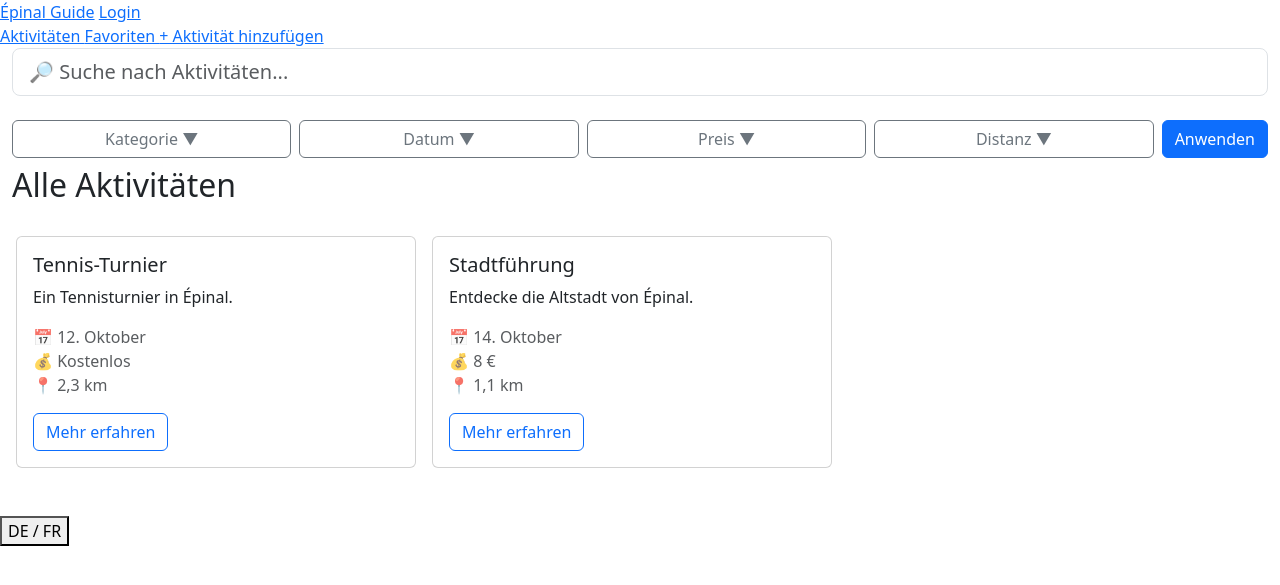
After one commit to franca-lendi/epinal-website, a Django app: page /activities/ in a window 1280 px wide. The commit adds this page. Shown: the top 585 px of the page. Run offline with Django 5.2, Linux system fonts and the light colour scheme.

Commit message:
aktivitäten gerüst

```diff
--- /dev/null
+++ b/guide/templates/guide/activities.html
@@ -0,0 +1,252 @@
+{% extends "guide/base.html" %} <!-- aufbauen darauf -->
+
+{% block title %}Aktivitäten – Épinal Guide{% endblock %} <!-- gleiche da -->
+
+{% block content %} <!-- jetzt rein wo zwischen main bei base steht -->
+
+<div class="container-fluid"> <!-- container-fluid=fast ganze Bildschirmfläche -->
+
+    <!-- Suchleiste -->
+    <div class="row mb-4"> <!-- container, row, col/ mb-4= marchin-bottom 4 -->
+        <div class="col"> <!-- container, col, row -->
+            <input
+                type="text"
+                class="form-control form-control-lg"
+                placeholder="🔎 Suche nach Aktivitäten..."
+            > <!-- form-control = eingabefeld lg= large  -->
+        </div>
+    </div>
+
+<!-- Filter -->
+<div class="row g-2 mb-5">
+
+    <!-- Kategorie -->
+    <div class="col"> <!-- jeder filter eigene spalte -->
+        <button
+            class="btn btn-outline-secondary w-100"
+            type="button"
+            data-bs-toggle="collapse"
+            data-bs-target="#kategorieFilter"
+        > <!-- bootstrap, nimmt gesamte breite der spalte ein/ bootstrap auf und zu klappen -->
+        <!-- was aufgeklappt hashtag heisst sucht nach element mit dieser id -->
+            Kategorie ▼
+        </button>
+
+        <div class="collapse mt-2" id="kategorieFilter"> <!-- das hier aufklappen -->
+            <div class="border rounded p-3"> <!-- p=padding innenabstand -->
+
+                <div class="form-check"> <!-- bootstrap für checkbox -->
+                    <input class="form-check-input" type="checkbox" id="sport"> <!-- bootstrap gestlalted, type und id -->
+                    <label class="form-check-label" for="sport"> <!-- dann label dafür Sport -->
+                        Sport
+                    </label>
+                </div>
+
+                <div class="form-check">
+                    <input class="form-check-input" type="checkbox" id="2">
+                    <label class="form-check-label" for="2">
+                        2
+                    </label>
+                </div>
+
+                <div class="form-check">
+                    <input class="form-check-input" type="checkbox" id="3">
+                    <label class="form-check-label" for="3">
+                        3
+                    </label>
+                </div>
+
+                <div class="form-check">
+                    <input class="form-check-input" type="checkbox" id="4">
+                    <label class="form-check-label" for="4">
+                        4
+                    </label>
+                </div>
+
+            </div>
+        </div>
+    </div>
+
+
+    <!-- Datum -->
+    <div class="col">
+        <button
+            class="btn btn-outline-secondary w-100"
+            type="button"
+            data-bs-toggle="collapse"
+            data-bs-target="#datumFilter"
+        >
+            Datum ▼
+        </button>
+
+        <div class="collapse mt-2" id="datumFilter">
+            <div class="border rounded p-3">
+
+                <label class="form-label small text-muted">
+                    Von
+                </label>
+
+                <input
+                    type="date"
+                    class="form-control mb-2"
+                >
+                <!-- type datumsfeld -->
+
+                <label class="form-label small text-muted">
+                    Bis
+                </label>
+
+                <input
+                    type="date"
+                    class="form-control"
+                >
+
+            </div>
+        </div>
+    </div>
+
+
+    <!-- Preis -->
+    <div class="col">
+        <button
+            class="btn btn-outline-secondary w-100"
+            type="button"
+            data-bs-toggle="collapse"
+            data-bs-target="#preisFilter"
+        >
+            Preis ▼
+        </button>
+
+        <div class="collapse mt-2" id="preisFilter">
+            <div class="border rounded p-3">
+
+                <input
+                    type="range"
+                    class="form-range"
+                    min="0"
+                    max="100"
+                    value="100"
+                >
+<!-- type schiebeding, form-range bootstrap, value= startwert -->
+                <div class="d-flex justify-content-between"> <!-- möglichst weit auseinander -->
+                    <span>0 €</span>
+                    <span>100 €</span>
+                </div>
+
+            </div>
+        </div>
+    </div>
+
+
+    <!-- Distanz -->
+    <div class="col">
+        <button
+            class="btn btn-outline-secondary w-100"
+            type="button"
+            data-bs-toggle="collapse"
+            data-bs-target="#distanzFilter"
+        >
+            Distanz ▼
+        </button>
+
+        <div class="collapse mt-2" id="distanzFilter">
+            <div class="border rounded p-3">
+
+                <input
+                    type="range"
+                    class="form-range"
+                    min="0"
+                    max="20"
+                    value="20"
+                >
+
+                <div class="d-flex justify-content-between">
+                    <span>0 km</span>
+                    <span>20 km</span>
+                </div>
+
+            </div>
+        </div>
+    </div>
+
+
+    <!-- Anwenden -->
+    <div class="col-auto"> <!-- so vile wie brauhct -->
+        <button class="btn btn-primary">
+            Anwenden
+        </button>
+    </div>
+
+    <!-- Aktivitäten -->
+
+<h2 class="mb-0">Alle Aktivitäten</h2>
+
+<div class="row g-3"> <!-- bootstrap zeile mit abstand 4 -->
+
+    <!-- Aktivität 1 -->
+    <div class="col-md-6 col-lg-4"> <!-- responsiv -->
+
+        <div class="card h-100">
+
+            <div class="card-body">
+
+                <h5 class="card-title">
+                    Tennis-Turnier
+                </h5>
+
+                <p class="card-text">
+                    Ein Tennisturnier in Épinal.
+                </p>
+
+                <p class="text-muted"> <!-- muted grauer -->
+                    📅 12. Oktober<br> <!-- br = zeilenumbruch -->
+                    💰 Kostenlos<br>
+                    📍 2,3 km
+                </p>
+
+                <a href="#" class="btn btn-outline-primary">
+                    Mehr erfahren
+                </a>
+
+            </div>
+
+        </div>
+
+    </div>
+
+
+    <!-- Aktivität 2 -->
+    <div class="col-md-6 col-lg-4">
+
+        <div class="card h-100">
+
+            <div class="card-body">
+
+                <h5 class="card-title">
+                    Stadtführung
+                </h5>
+
+                <p class="card-text">
+                    Entdecke die Altstadt von Épinal.
+                </p>
+
+                <p class="text-muted">
+                    📅 14. Oktober<br>
+                    💰 8 €<br>
+                    📍 1,1 km
+                </p>
+
+                <a href="#" class="btn btn-outline-primary">
+                    Mehr erfahren
+                </a>
+
+            </div>
+
+        </div>
+
+    </div>
+
+</div>
+
+</div>
+{% endblock %}
--- a/guide/templates/guide/base.html
+++ b/guide/templates/guide/base.html
@@ -2,20 +2,61 @@
 <!DOCTYPE html>
 <html lang="de">
 <head>
-        <meta charset="UTF-8"> --für umlaute--
-        <meta name="viewport" content="width=device-width, initial-scale=1"> --handy
-        <title>{% block title %}Épinal Guide{% endblock %}</title> --namen überlegen
+    <meta charset="UTF-8">
+    <meta name="viewport" content="width=device-width, initial-scale=1">
+
+    <title>{% block title %}Épinal Guide{% endblock %}</title>
+
+    <!-- Bootstrap -->
+    <link href="https://cdn.jsdelivr.net/npm/bootstrap@5.3.8/dist/css/bootstrap.min.css" rel="stylesheet">
+
+    <!-- Eigenes CSS -->
     <link rel="stylesheet" href="{% static 'guide/style.css' %}">
 </head>
+
 <body>
+
+    <!-- Obere Leiste -->
     <header>
         <a href="{% url 'home' %}" class="logo">Épinal Guide</a>
+
+        <a href="#" class="login">Login</a>
     </header>
+
+
+    <!-- Hauptbereich -->
+    <div class="layout">
+
+        <!-- Linke Seitenleiste -->
+        <aside class="sidebar">
+
+            <a href="{% url 'activities' %}" class="side-button">
+                Aktivitäten
+            </a>
+
+            <a href="{% url 'favorites' %}" class="side-button">
+                Favoriten
+            </a>
+
+            <a href="{% url 'add_activity' %}" class="side-button">
+                + Aktivität hinzufügen
+            </a>
+
+        </aside>
+
+
+        <!-- Inhalt der jeweiligen Seite -->
         <main>
             {% block content %}{% endblock %}
         </main>
+
+    </div>
+
+
+    <!-- Sprache -->
     <footer>
-            <p>Maturaarbeit 2026</p>
+        <button class="language-button">DE / FR</button>
     </footer>
+<script src="https://cdn.jsdelivr.net/npm/bootstrap@5.3.8/dist/js/bootstrap.bundle.min.js"></script>
 </body>
 </html>
--- a/guide/urls.py
+++ b/guide/urls.py
@@ -1,6 +1,15 @@
 from django.urls import path
+
 from . import views
 
 urlpatterns = [
+
     path("", views.home, name="home"),
+
+    path("activities/", views.activities, name="activities"),
+
+    path("favorites/", views.favorites, name="favorites"),
+
+    path("add/", views.add_activity, name="add_activity"),
+
 ]
--- a/guide/views.py
+++ b/guide/views.py
@@ -1,4 +1,17 @@
 from django.shortcuts import render
+
 
 def home(request):
     return render(request, "guide/home.html")
+
+
+def activities(request):
+    return render(request, "guide/activities.html")
+
+
+def favorites(request):
+    return render(request, "guide/favorites.html")
+
+
+def add_activity(request):
+    return render(request, "guide/add_activity.html")
```
Also changed, not shown: config/settings.py (+2 -6 lines), guide/templates/guide/add_activity.html (added, +11 -0 lines), guide/templates/guide/favorites.html (added, +11 -0 lines), guide/templates/guide/home.html (+7 -2 lines). Lines whose indentation alone changed are shown as unchanged.
